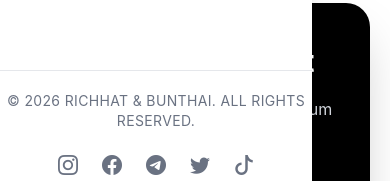
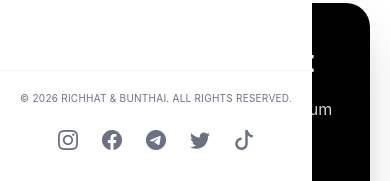
Before and after one commit to Chhat1/Website-Ecommerce, a Vue app: page / in a window 390 px wide. Both pictures are taken after a click on the button 32 px from the left and 71 px from the top of the page. Shown: the part 530-711 px from the top of the page. Built offline with nearby package versions, Linux system fonts and the light colour scheme; no server answers.

Commit message:
update size text

```diff
--- a/src/components/layout/Navbar.vue
+++ b/src/components/layout/Navbar.vue
@@ -434,7 +434,7 @@ const logout = () => {
         <!-- Divider -->
         <div
           :class="mode.darkMode ? 'text-gray-400' : 'text-gray-500'"
-          class="mt-16 text-center text-sm tracking-wide border-t border-t-gray-200 pt-5"
+          class="mt-16 text-center text-[10px] tracking-wide border-t border-t-gray-100 pt-5"
         >
           © 2026 RICHHAT & BUNTHAI. ALL RIGHTS RESERVED.
         </div>
```
